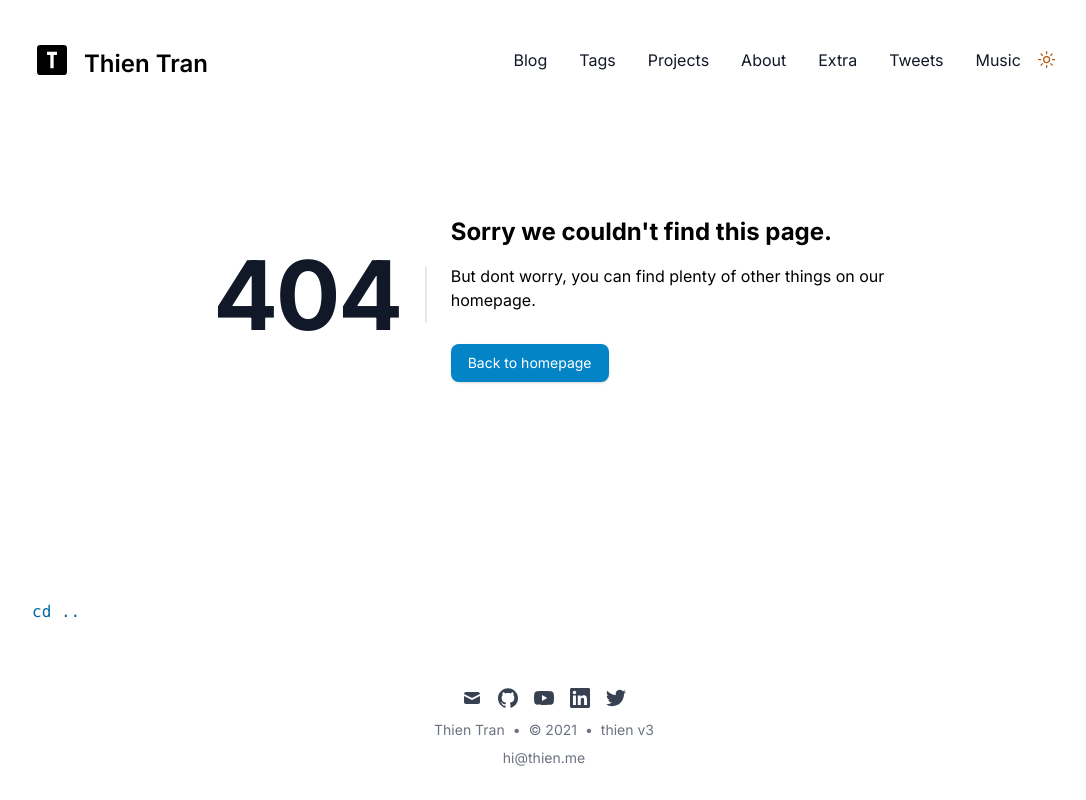
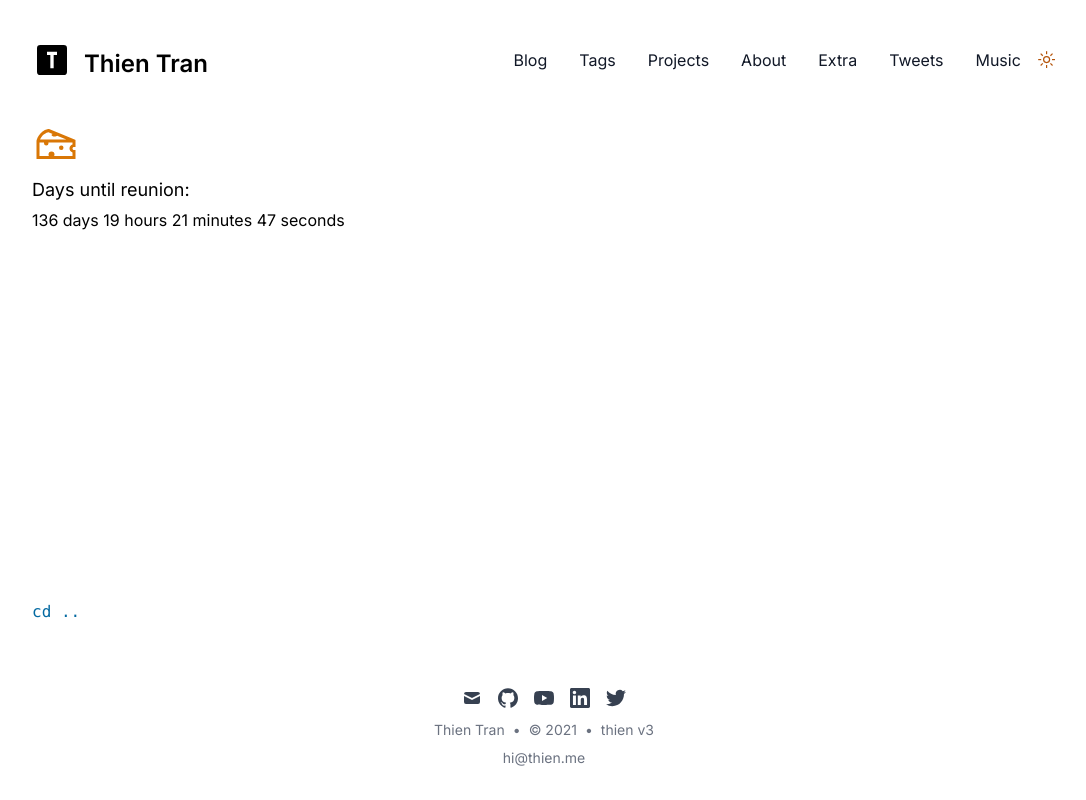
Before and after one commit to thnmtrn/blog-v4, a Next.js app: page /countdown in a window 1280 px wide. Before the commit this address had no page. Shown: the whole page, without its empty margins (96-1182 px from the left). Built offline with nearby package versions, Linux system fonts and the light colour scheme; what @tailwindcss/typography would draw is missing.

Commit message:
added countdown

```diff
--- /dev/null
+++ b/components/Countdown.js
@@ -0,0 +1,53 @@
+import { useEffect, useState } from 'react'
+import Cheese from '@/components/icons/cheese.svg'
+
+function Countdown() {
+  const calculateTimeLeft = () => {
+    let year = new Date().getFullYear();
+    const difference = +new Date(`${year}-08-01`) - +new Date();
+    let timeLeft = {};
+
+    if (difference > 0) {
+      timeLeft = {
+        days: Math.floor(difference / (1000 * 60 * 60 * 24)),
+        hours: Math.floor((difference / (1000 * 60 * 60)) % 24),
+        minutes: Math.floor((difference / 1000 / 60) % 60),
+        seconds: Math.floor((difference / 1000) % 60),
+      };
+    }
+
+    return timeLeft;
+  };
+
+  const [timeLeft, setTimeLeft] = useState(calculateTimeLeft());
+  const [year] = useState(new Date().getFullYear());
+
+  useEffect(() => {
+    setTimeout(() => {
+      setTimeLeft(calculateTimeLeft());
+    }, 1000);
+  });
+
+  const timerComponents = [];
+
+  Object.keys(timeLeft).forEach((interval) => {
+    if (!timeLeft[interval]) {
+      return;
+    }
+
+    timerComponents.push(
+      <span>
+        {timeLeft[interval]} {interval}{' '}
+      </span>
+    );
+  });
+  return (
+    <div>
+      <Cheese className="w-12 h-12 text-yellow-600 dark:text-yellow-400"/>
+      <h1 className="text-lg pt-2 pb-1">Days until reunion:</h1>
+      {timerComponents.length ? timerComponents : <span>Cheers!</span>}
+    </div>
+  );
+}
+
+export default Countdown;
--- /dev/null
+++ b/data/blog/vs-code-extensions..md
@@ -0,0 +1,10 @@
+---
+title: VS Code Extensions
+date: '2021-03-20'
+tags: ['vscode', 'extensions']
+draft: false
+summary: List of my favorite vs code extensions.
+images: []
+---
+
+- peacock
--- a/data/extras/uses.mdx
+++ b/data/extras/uses.mdx
@@ -8,7 +8,7 @@ logo: 'react.png'
 
 - 13" Macbook Air (2018)
 - 31.5" Acer
-- Logitech MX Ergo
+- Logitech MX Ergo Plus
 - Keychron K6 (Red) Mechanical Keyboard
 - Ikea Black office desk
 - Amazon Ergo Chair
--- a/pages/blog/[slug].js
+++ b/pages/blog/[slug].js
@@ -6,6 +6,7 @@ import MDXComponents from '@/components/MDXComponents'
 import PageTitle from '@/components/PageTitle'
 import generateRss from '@/lib/generate-rss'
 
+// tell next.js how many pages there are
 export async function getStaticPaths() {
   const posts = await getFiles('blog')
 
@@ -19,6 +20,7 @@ export async function getStaticPaths() {
   }
 }
 
+// for each individual page: get the data for that page
 export async function getStaticProps({ params }) {
   const allPosts = await getAllFilesFrontMatter('blog')
   const postIndex = allPosts.findIndex((post) => post.slug === params.slug)
--- /dev/null
+++ b/pages/countdown.js
@@ -0,0 +1,9 @@
+import Countdown from '@/components/Countdown'
+
+export default function Countdownpage() {
+  return (
+    <>
+      <Countdown />
+    </>
+  )
+}
```
Also changed, not shown: data/blog/strapi-nextjs.mdx (added, +16 -0 lines).
